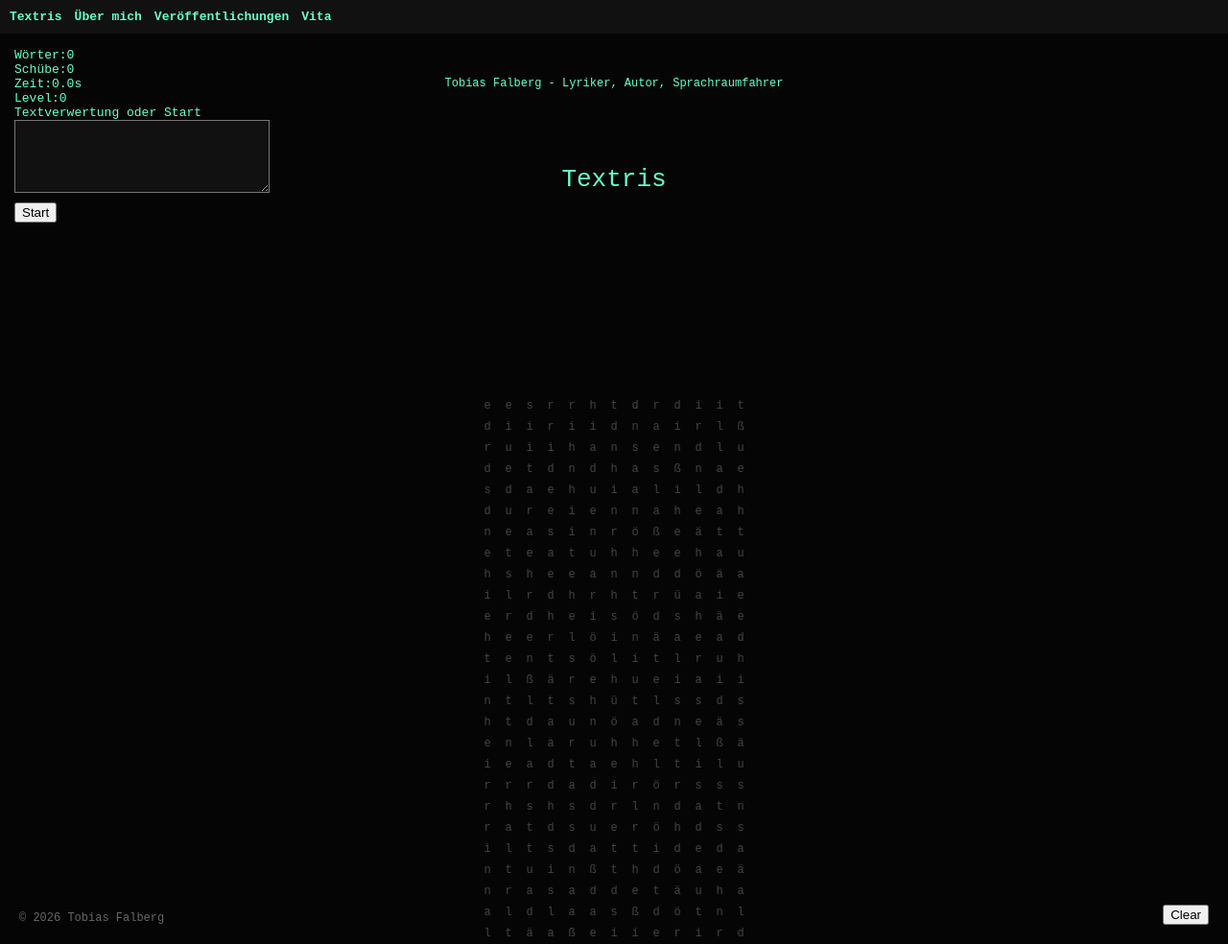
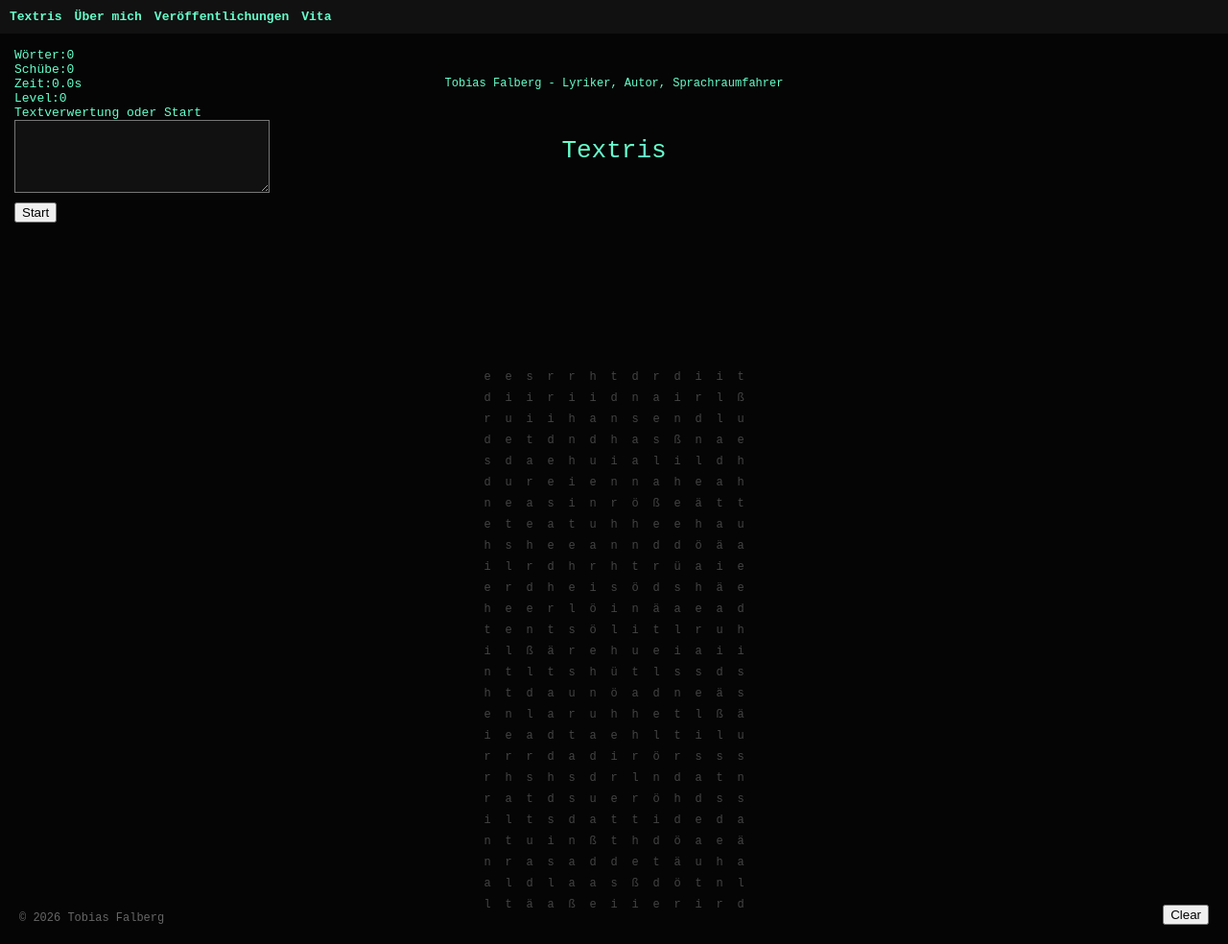
Before and after one commit to tobiasfalberg/tobiasfalberg.github.io, a Jekyll site: the page built from index.html, in a window 1280 px wide and 984 px high. Shown: the whole window at 96% size. Built offline with Jekyll 4.4.1, drawn with Linux system fonts in a browser that asks for light colours.

Commit message:
Adjust title margin in index.html

```diff
--- a/index.html
+++ b/index.html
@@ -63,7 +63,7 @@ h1 {
 #title {
   color:#66ffcc;
   font-size:26px;
-  margin:70px 0 10px 0; /* Platz für Navigation */
+  margin:40px 0 10px 0; /* Platz für Navigation */
   transition:0.5s;
 }
 
```
